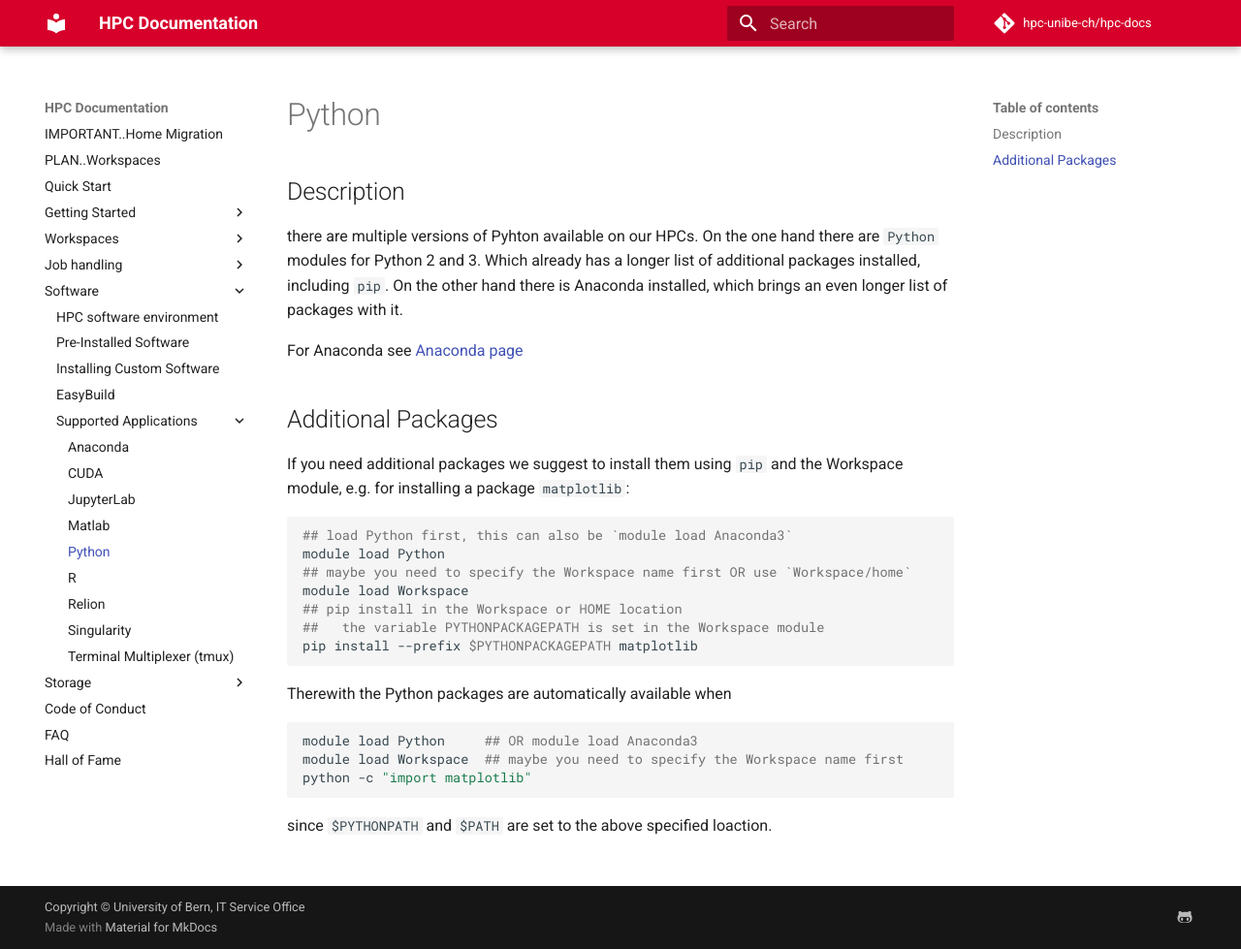
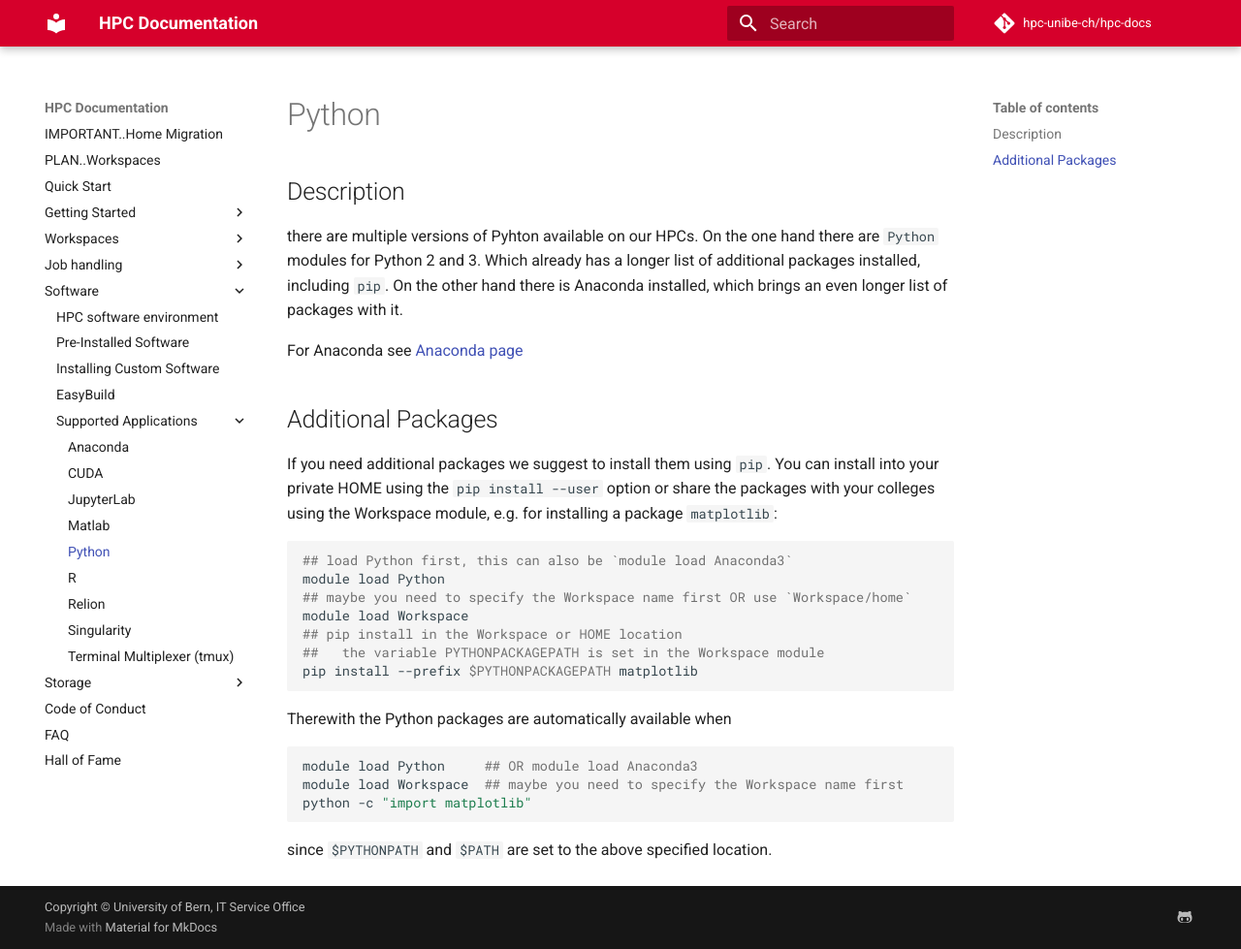
Before and after one commit to hpc-unibe-ch/hpc-unibe-ch.github.io, an MkDocs documentation site: the page built from docs/software/python.md, in a window 1280 px wide and 979 px high. Shown: the whole window at 97% size. Built offline with MkDocs 1.6.1 and Material for MkDocs 9.7.7, drawn with Linux system fonts in a browser that asks for light colours; comment, search, counter and statistics services are not loaded.

Commit message:
python: --user option

````diff
--- a/docs/software/python.md
+++ b/docs/software/python.md
@@ -8,7 +8,8 @@ On the other hand there is Anaconda installed, which brings an even longer list
 For Anaconda see [Anaconda page](Anaconda.md)
 
 ## Additional Packages
-If you need additional packages we suggest to install them using `pip` and the Workspace module, e.g. for installing a package `matplotlib`:
+If you need additional packages we suggest to install them using `pip`.
+You can install into your private HOME using the `pip install --user` option or share the packages with your colleges using the Workspace module, e.g. for installing a package `matplotlib`:
 
 ```Bash
 ## load Python first, this can also be `module load Anaconda3`
@@ -26,4 +27,4 @@ module load Python     ## OR module load Anaconda3
 module load Workspace  ## maybe you need to specify the Workspace name first
 python -c "import matplotlib"
 ```
-since `$PYTHONPATH` and `$PATH` are set to the above specified loaction.
+since `$PYTHONPATH` and `$PATH` are set to the above specified location.
````
